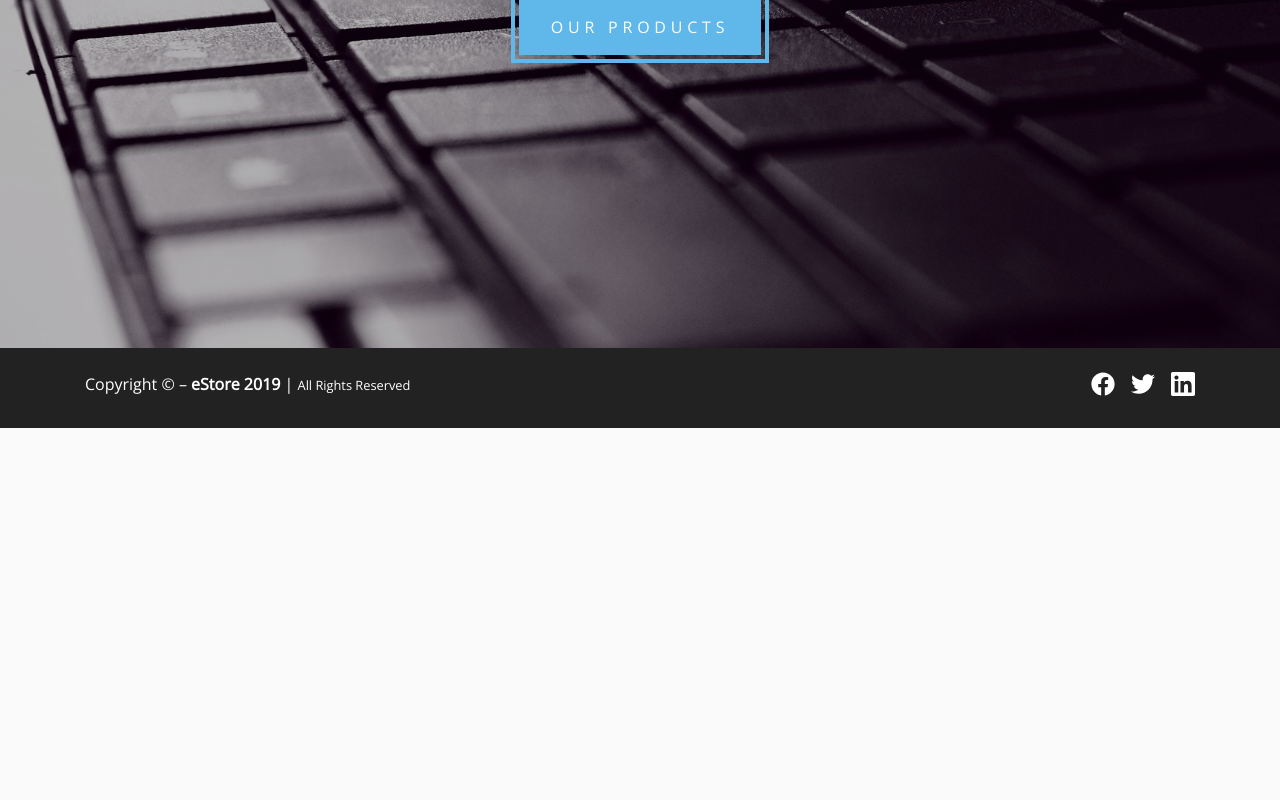
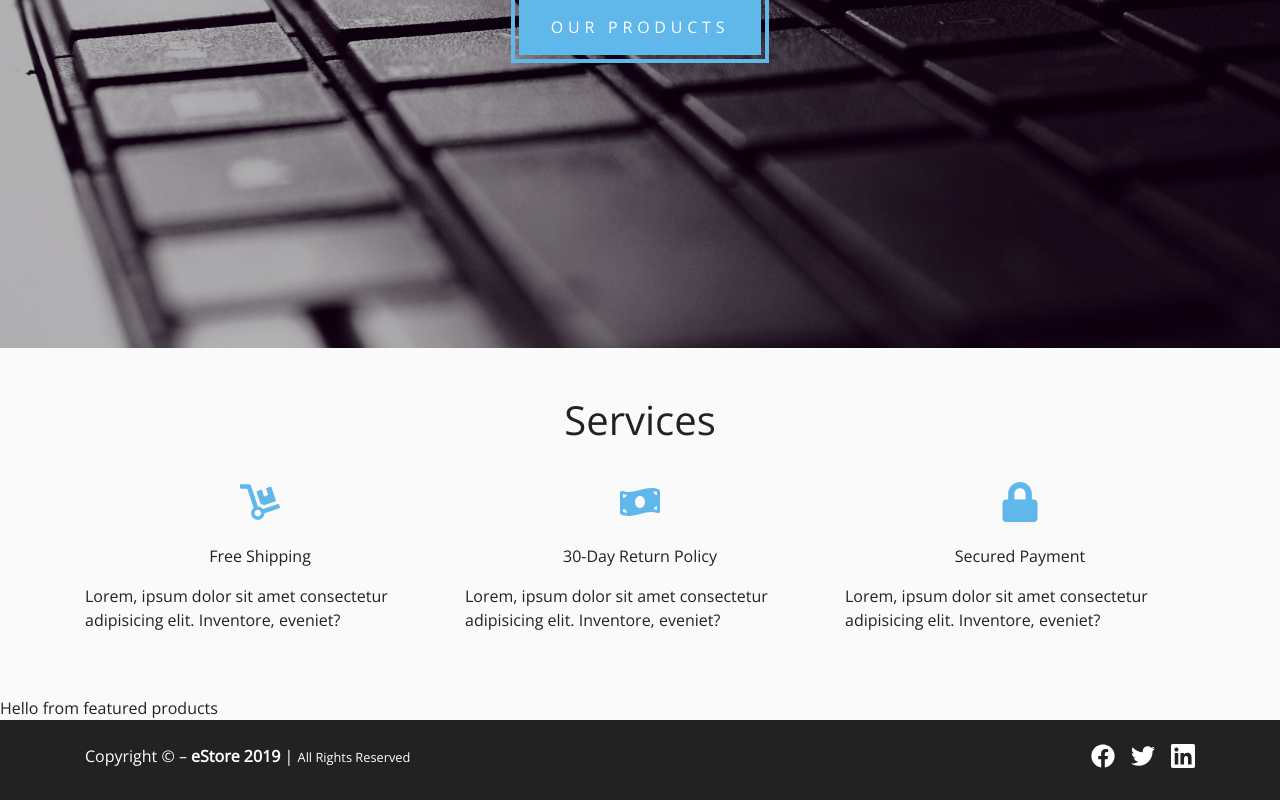
Before and after one commit to locaulker/cellphone-store, a React (Create React App) app: page / in a window 1280 px wide. Shown: the part 522-1322 px from the top of the page. Before the commit the page ends 950 px from the top, so only its background shows below. Built offline with nearby package versions, Linux system fonts and the light colour scheme.

Commit message:
serives section completed

```diff
--- a/src/components/AboutPage/Info.js
+++ b/src/components/AboutPage/Info.js
@@ -18,9 +18,9 @@ export default function Info() {
           </div>
           <div className="col-10 mx-auto col-md-6 my-3">
             <Title title="about us" />
-            <p className="text-lead text-muted my-3">Optical connections between computer components will allow data to be transmitted faster than modern electronic ones, and over long distances. It is already about transferring data in electronic connections with terabit speed.</p>
+            <p className="text-lead text-muted my-3">Optical connections between computer components will allow data to be transmitted faster than modern electronic ones, and over long distances.</p>
 
-            <p className="text-lead text-muted my-3">Chronic heart failure (CHF) - a pathological condition of the body, allocated in a separate disease accompanied by deficiency of blood supply to tissues and organs in the body. The major manifestations of the disease are breathlessness and decreased physical activity.</p>
+            <p className="text-lead text-muted my-3">Chronic heart failure (CHF) - a pathological condition of the body, allocated in a separate disease accompanied by deficiency of blood supply to tissues and organs in the body.</p>
 
             <button
               className="main-link"
--- /dev/null
+++ b/src/components/HomePage/FeaturedProducts.js
@@ -0,0 +1,9 @@
+import React from 'react'
+
+export default function FeaturedProducts() {
+  return (
+    <div>
+      Hello from featured products
+    </div>
+  )
+}
--- /dev/null
+++ b/src/components/HomePage/Services.js
@@ -0,0 +1,65 @@
+import React, { Component } from 'react';
+import styled from 'styled-components';
+import {FaDolly, FaMoneyBillWave, FaLock} from 'react-icons/fa';
+
+
+export default class Services extends Component {
+  state = {
+    services: [
+      {
+        id: 1,
+        icon: <FaDolly />,
+        title: 'free shipping',
+        text: 'Lorem, ipsum dolor sit amet consectetur adipisicing elit. Inventore, eveniet?'
+      },
+      {
+        id: 2,
+        icon: <FaMoneyBillWave />,
+        title: '30-day return policy',
+        text: 'Lorem, ipsum dolor sit amet consectetur adipisicing elit. Inventore, eveniet?'
+      },
+      {
+        id: 3,
+        icon: <FaLock />,
+        title: 'Secured Payment',
+        text: 'Lorem, ipsum dolor sit amet consectetur adipisicing elit. Inventore, eveniet?'
+      }
+    ]
+  }
+
+  render() {
+    return (
+      <ServicesWrapper className="py-5">
+        <div className="container">
+        <h1 className="text-center">Services</h1>
+          <div className="row">
+            {this.state.services.map(item => {
+              return (
+                <div className="col-10 mx-auto col-sm-6 col-md-4 my-3" key={item.id}>
+                  <div className="service-icon text-center">{item.icon}</div>
+                  <div className="mt-3 text-capitalize text-center">{item.title}</div>
+                  <div className="mt-3">
+                    {item.text}
+                  </div>
+                </div>
+              )
+            })}
+          </div>
+        </div>
+      </ServicesWrapper>
+    )
+  }
+}
+
+const ServicesWrapper = styled.section`
+  /* background: rgba(95, 183, 234, 0.1); */
+
+  .service-icon {
+    font-size: 2.5rem;
+    color: var(--primaryColor);
+
+    p {
+      color: var(--darkGrey);
+    }
+  }
+`;
--- a/src/pages/HomePage.js
+++ b/src/pages/HomePage.js
@@ -1,6 +1,8 @@
 import React from 'react';
 import Hero from '../components/Hero';
 import {Link} from 'react-router-dom';
+import Services from '../components/HomePage/Services';
+import FeaturedProducts from '../components/HomePage/FeaturedProducts';
 
 
 export default function HomePage() {
@@ -11,6 +13,8 @@ export default function HomePage() {
           our products
         </Link>
       </Hero>
+      <Services />
+      <FeaturedProducts />
     </>
   )
 }
```
Also changed, not shown: src/images/contactBcg.jpg.
